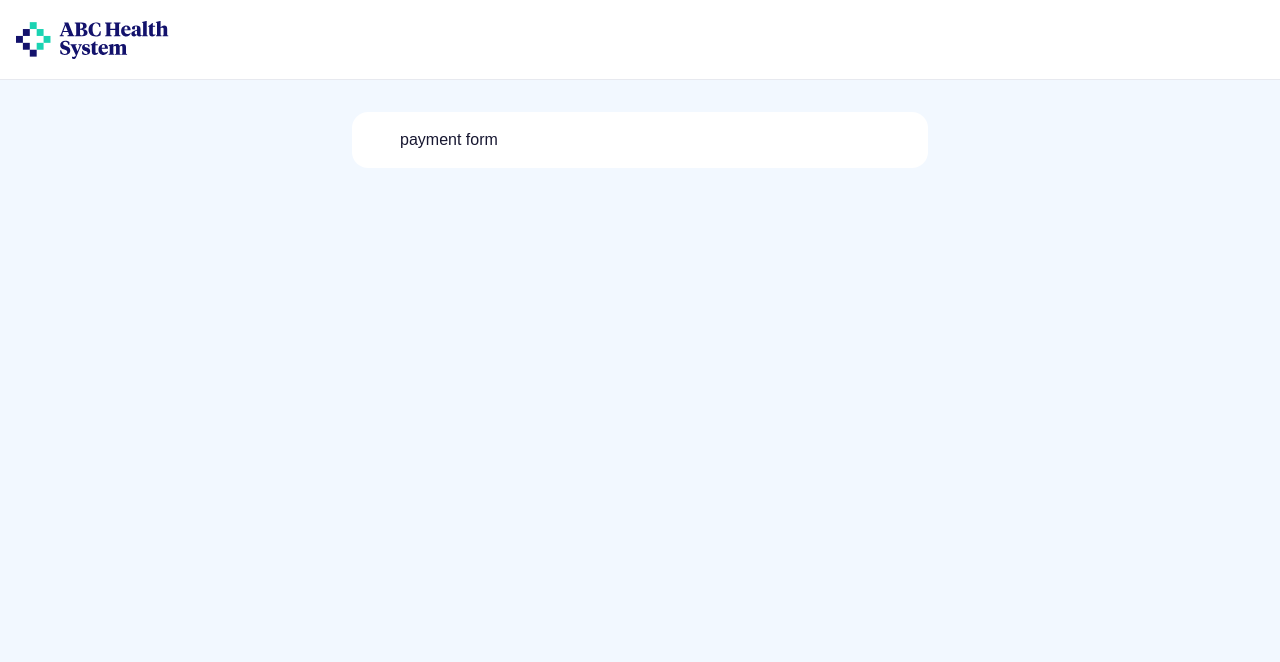
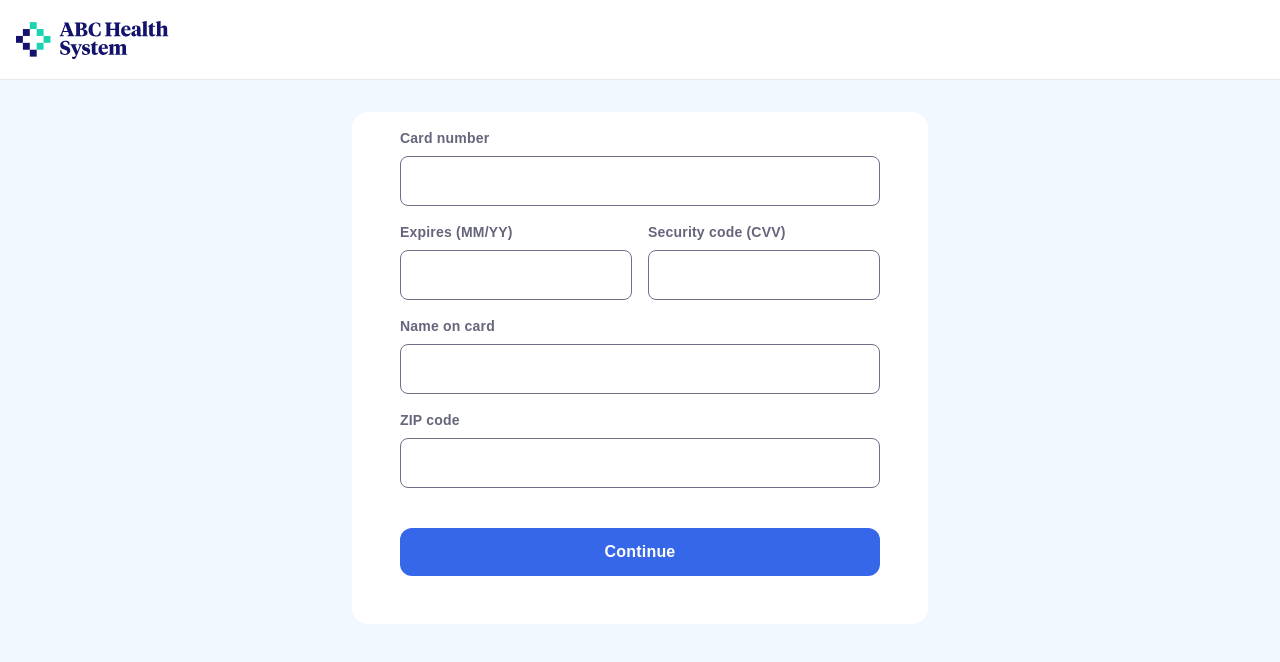
Before and after one commit to lpolito/lucas-polito-cedar-take-home, a Next.js app: page /invoice/1/payment in a window 1280 px wide. Shown: the top 662 px of the page. Built offline with nearby package versions, Linux system fonts and the light colour scheme.

Commit message:
payment page basic, no stepper

```diff
--- a/src/app/invoice/[id]/payment/page.tsx
+++ b/src/app/invoice/[id]/payment/page.tsx
@@ -1,9 +1,25 @@
-import { LayoutCard } from "../../../../components/component-library";
+import { Button, LayoutCard } from "../../../../components/component-library";
+import { TextField } from "../../../../components/component-library/TextField";
 
 export default function Page() {
   return (
     <section className="flex flex-col items-center md:pt-8">
-      <LayoutCard>payment form</LayoutCard>
+      <LayoutCard>
+        <form className="flex flex-col gap-4">
+          <TextField label="Card number" fullWidth />
+          <div className="flex flex-row gap-4">
+            <TextField label="Expires (MM/YY)" fullWidth className="flex-1" />
+            <TextField
+              label="Security code (CVV)"
+              fullWidth
+              className="flex-1"
+            />
+          </div>
+          <TextField label="Name on card" fullWidth />
+          <TextField label="ZIP code" fullWidth />
+          <Button className="mb-8 mt-6">Continue</Button>
+        </form>
+      </LayoutCard>
     </section>
   );
 }
```
